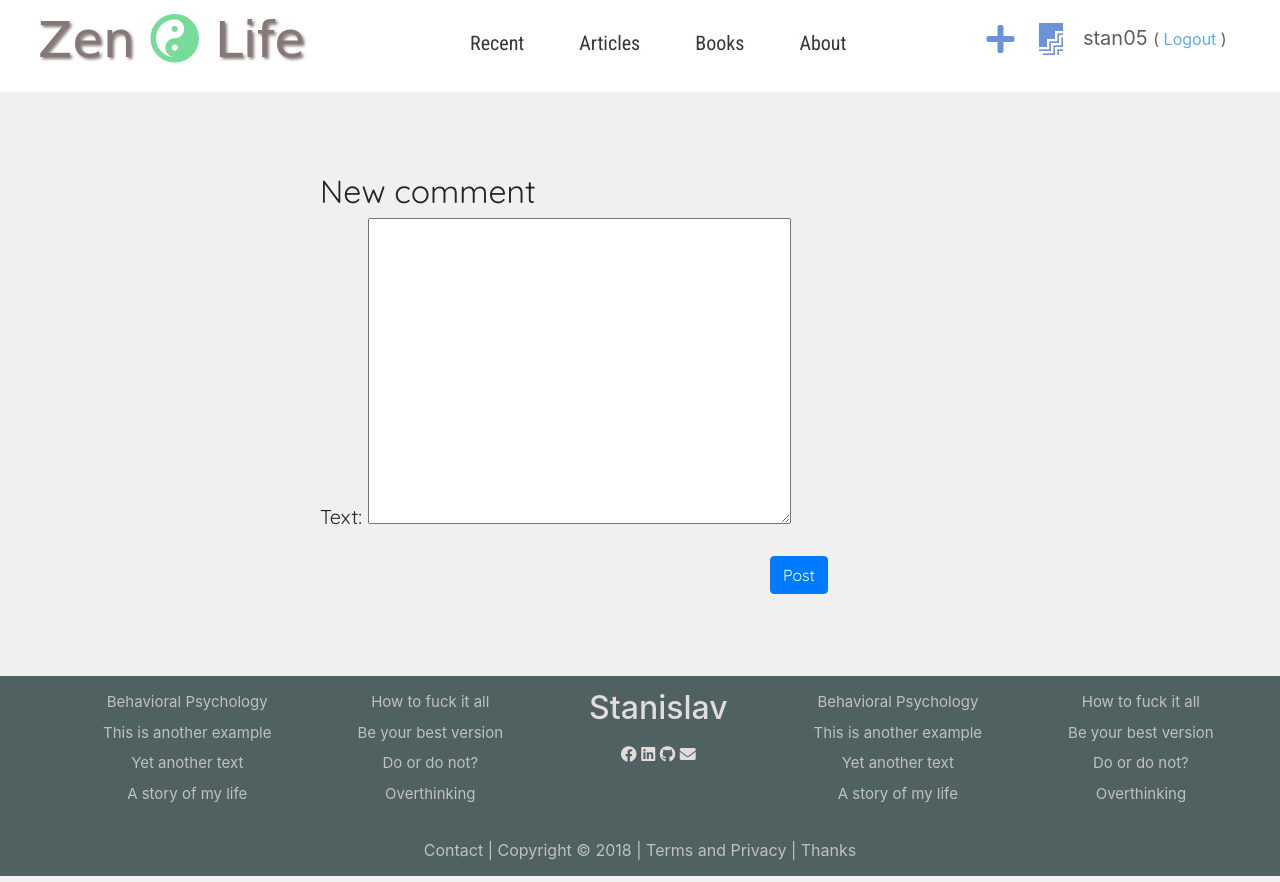
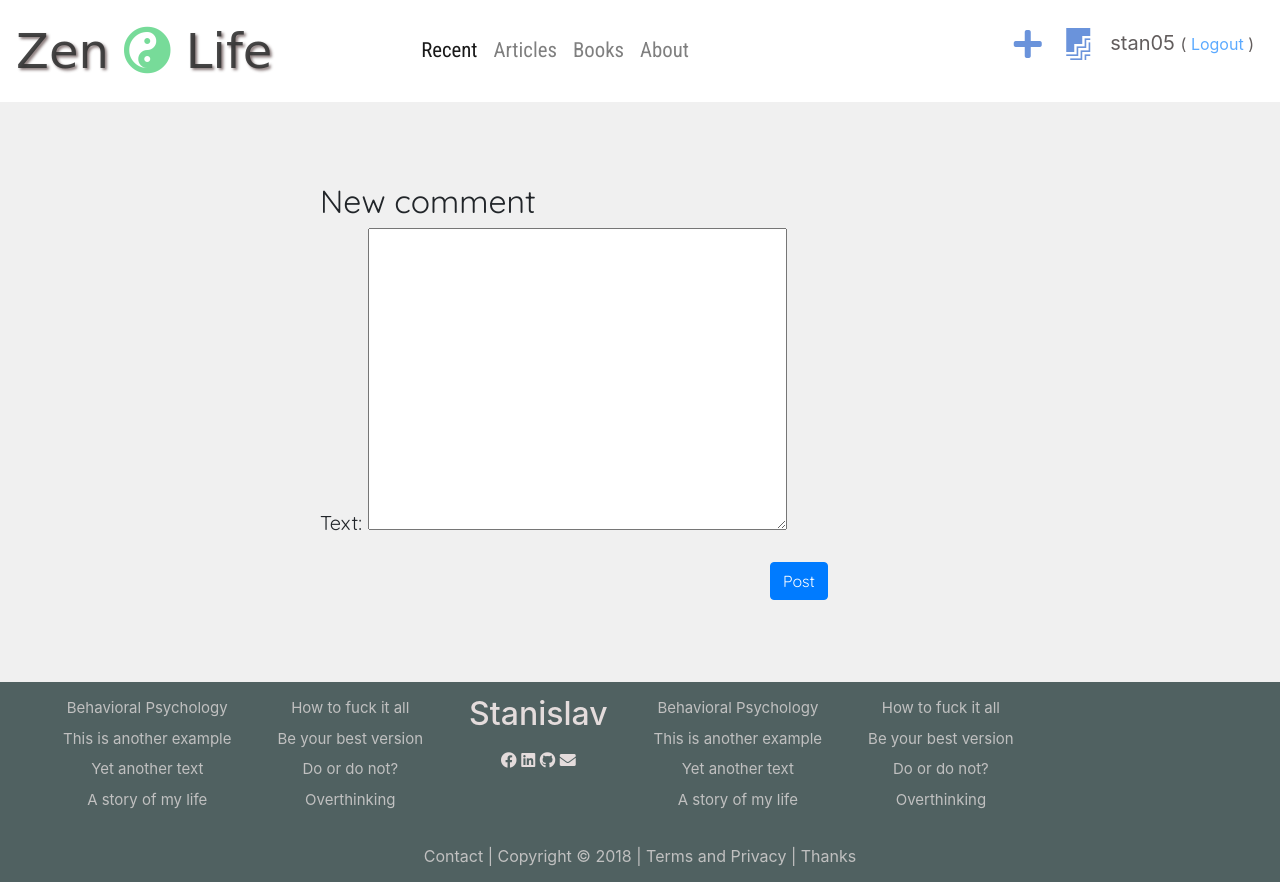
Before and after one commit to StanPeter/zenLife, a Django app: page /post/4/comments/ in a window 1280 px wide. Run offline with Django 3.2, Linux system fonts and the light colour scheme; a user stored in the database is signed in; data comes from the database, SQL or seed files in the repository; both versions use the stored data as it was after the commit; some libraries are stand-ins or nearby versions; some web fonts are replaced.

Commit message:
styled a bit navbar, not done yet

```diff
--- a/blogApp/static/css/blogApp.css
+++ b/blogApp/static/css/blogApp.css
@@ -1,72 +1,68 @@
+* {
+    margin: 0;
+    padding: 0;
+  }
+
 html, body {
-    margin: 0px;
-    padding: 0px;
     min-height: 100%;
     height: 100%;
+    width: 100%;
   }
+
 body {
     background-color: rgb(240, 240, 240);
+    font-size: 16px;
 }
-/* CSS to the navigation bar */
-.nav-wrapper {
-    background-color: white;
-    width: 100%;
-    padding: 3px;
+
+/* bootstrap navbar */
+.navbar {
+    background: #fff;
 }
-.nav-div {
-    display: flex;
-    margin: 0px 35px;
-}
-.nav-div ul {
-    list-style: none;
-    padding-right: 100px;
-}
-.nav-div ul li {
-    float: left;
-}
+/* custom navbar */
 .nav-div ul li a {
-    display: block;
-    text-decoration: none;
-    padding: 25px 25px 3px 25px;
-    padding-right: 30px;
-    font-size: 20px;
+    font-size: 1.3rem;
     font-family: 'Roboto Condensed', sans-serif;
     color: rgb(59, 53, 53);
 }
-.nav-div ul li a:hover{
+.nav-div ul li a:hover, .nav-div ul li a:active{
     color: rgb(86, 211, 128);
     background-image: linear-gradient(to right, #34e96a 50%, transparent 50%);
     background-position: bottom;
     background-repeat: repeat-x;
     background-size: 6px 3px;
 }
+
 .nav-div ul li a:active{
-    color: rgb(87, 136, 201);
-    background-image: linear-gradient(to right, #34e96a 50%, transparent 50%);
-    background-position: bottom;
-    background-repeat: repeat-x;
-    background-size: 6px 3px;
+    color: rgb(87, 136, 201) !important;
 }
-.logo a {
+
+.logo {
     color: rgb(105, 87, 87);
-    font-size: 50px;
-    padding-right: 100px;
-    text-decoration: none;
+    font-size: 3rem;
+    padding-right: 10%;
     font-family: 'Barriecito', cursive;
     text-shadow: 2px 2px 3px rgb(105, 87, 87);
     opacity: 0.8;
 }
-.logo a i{
+.logo:hover {
+    text-decoration: none;
+    color: rgb(105, 87, 87);
+}
+
+.logo i{
     color: rgb(86, 211, 128);
     text-shadow: none;
 }
+
 .nav-login a i {
     color: rgb(106, 147, 219);
     padding: 20px 10px;
 }
+
 .nav-login a i:hover {
     color: rgb(18, 207, 166);
 }
+
 .nav-login p{
     font-size: 20px;
     color: rgb(59, 53, 53);
@@ -192,3 +188,45 @@
 }
 .pagination a:hover:not(.active){
 }
+
+
+@media only screen and (min-width: 600px){
+
+}
+
+
+
+/* navbar, delete later */
+
+.topnav {
+  overflow: hidden;
+  background-color: #333;
+}
+
+.topnav a {
+  float: left;
+  display: block;
+  color: #f2f2f2;
+  text-align: center;
+  padding: 14px 16px;
+  text-decoration: none;
+  font-size: 17px;
+}
+
+.topnav a:hover {
+  background-color: #ddd;
+  color: black;
+}
+
+.topnav a.active {
+  background-color: #4CAF50;
+  color: white;
+}
+
+.topnav .icon {
+  display: none;
+}
+
+@media screen and (max-width: 768) {
+
+}
--- a/blogApp/templates/blogApp/base.html
+++ b/blogApp/templates/blogApp/base.html
@@ -17,32 +17,41 @@
 </head>
 
 <body>
-    <div class="nav-wrapper">
-        <div class="nav-div">
+    <nav class="navbar navbar-expand-md navbar-light">
+        <a class="navbar-brand logo" href=" {% url 'post_list' %} ">Zen <i class="fas fa-yin-yang"></i> Life</a>
+        <button class="navbar-toggler" type="button" data-toggle="collapse" data-target="#navbarSupportedContent"
+            aria-controls="navbarSupportedContent" aria-expanded="false" aria-label="Toggle navigation">
+            <span class="navbar-toggler-icon"></span>
+        </button>
 
-            <div class="logo">
-                <a href=" {% url 'post_list' %} ">Zen <i class="fas fa-yin-yang"></i> Life</a>
+        <div class="collapse navbar-collapse nav-div" id="navbarSupportedContent">
+            <ul class="navbar-nav">
+                <li class="nav-item active">
+                    <a class="nav-link" href=" {% url 'post_list' %}">Recent</a>
+                </li>
+                <li class="nav-item">
+                    <a class="nav-link" href=" {% url 'articles' %}">Articles</a>
+                </li>
+                <li class="nav-item">
+                    <a class="nav-link" href=" {% url 'books' %}">Books</a>
+                </li>
+                <li class="nav-item">
+                    <a class="nav-link" href=" {% url 'about' %}">About</a>
+                </li>
+            </ul>
         </div>
-
-            <ul>
-                <li><a href=" {% url 'post_list' %}">Recent</a></li>
-                <li><a href=" {% url 'articles' %} ">Articles</a></li>
-                <li><a href=" {% url 'books' %} ">Books</a></li>
-                <li><a href=" {% url 'about' %} ">About</a></li>
-            </ul>
 
         <div class="nav-login">
             {% if user.is_authenticated %}
             <a href=" {% url 'post_new' %} "><i class="fas fa-plus fa-2x"></i></a>
             <a href="{% url 'post_draft' %}"><i class="fab fa-firstdraft fa-2x"></i></a>
-                    <p> {{ user.username|truncatechars:10 }} <small>( <a href="{% url 'logout' %}?next={% url 'post_list' %}">Logout</a> )</small></p>
+            <p> {{ user.username|truncatechars:10 }} <small>( <a href="{% url 'logout' %}?next={% url 'post_list' %}">Logout</a>
+                    )</small></p>
             {% else %}
             <a href="{% url 'login' %}" class="nav-else"><i class="fas fa-sign-in-alt fa-2x"></i></a>
             {% endif %}
         </div>
-
-        </div>
-    </div>
+    </nav>
 
     <div class="content-wrapper">
 
@@ -99,6 +108,16 @@
         </div>
         <p>Contact | Copyright © 2018 | Terms and Privacy | Thanks</p>
     </div>
+    <script src="https://code.jquery.com/jquery-3.2.1.slim.min.js"
+        integrity="sha384-KJ3o2DKtIkvYIK3UENzmM7KCkRr/rE9/Qpg6aAZGJwFDMVNA/GpGFF93hXpG5KkN"
+        crossorigin="anonymous"></script>
+    <script src="https://cdnjs.cloudflare.com/ajax/libs/popper.js/1.12.9/umd/popper.min.js"
+        integrity="sha384-ApNbgh9B+Y1QKtv3Rn7W3mgPxhU9K/ScQsAP7hUibX39j7fakFPskvXusvfa0b4Q"
+        crossorigin="anonymous"></script>
+    <script src="https://maxcdn.bootstrapcdn.com/bootstrap/4.0.0/js/bootstrap.min.js"
+        integrity="sha384-JZR6Spejh4U02d8jOt6vLEHfe/JQGiRRSQQxSfFWpi1MquVdAyjUar5+76PVCmYl"
+        crossorigin="anonymous"></script>
+    <script src="{% static 'js/blogApp.js' %}"></script>
 
 </body>
 </html>
```
Also changed, not shown: db.sqlite3. Lines whose indentation alone changed are shown as unchanged.
